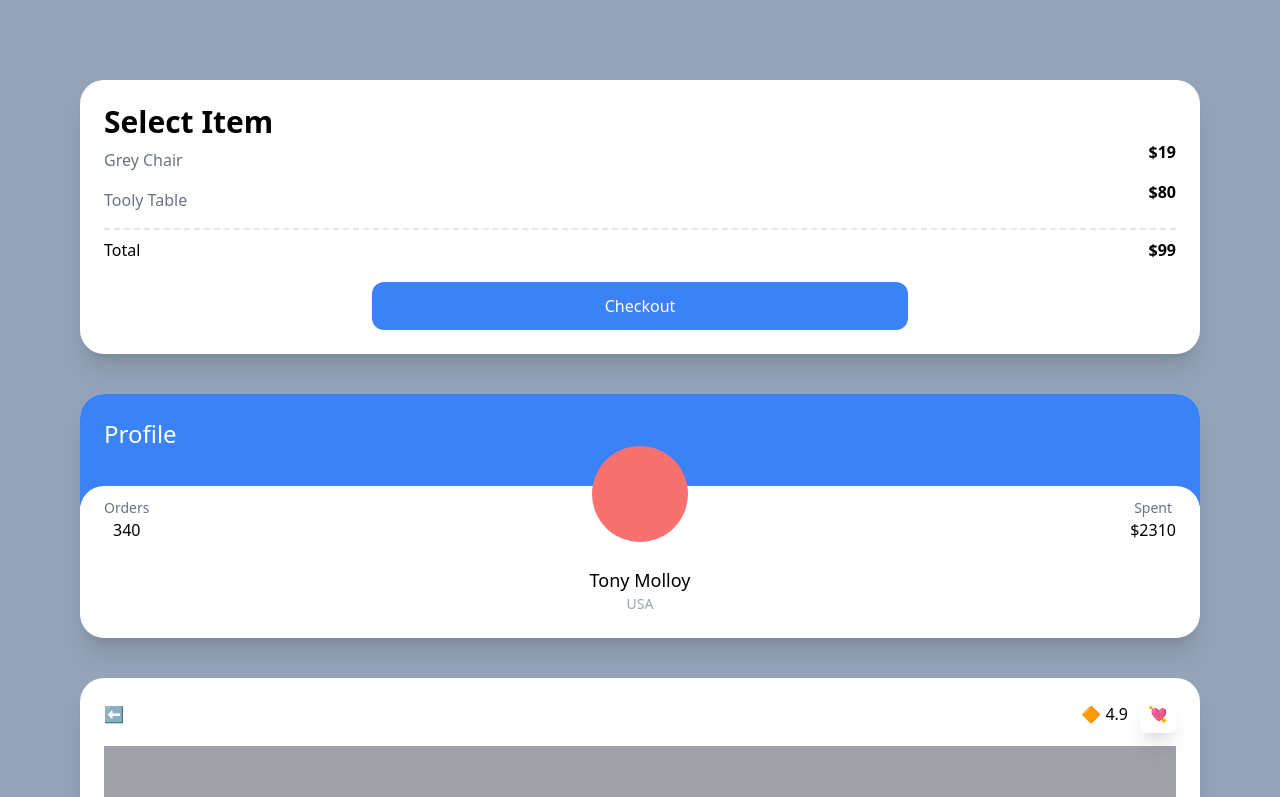
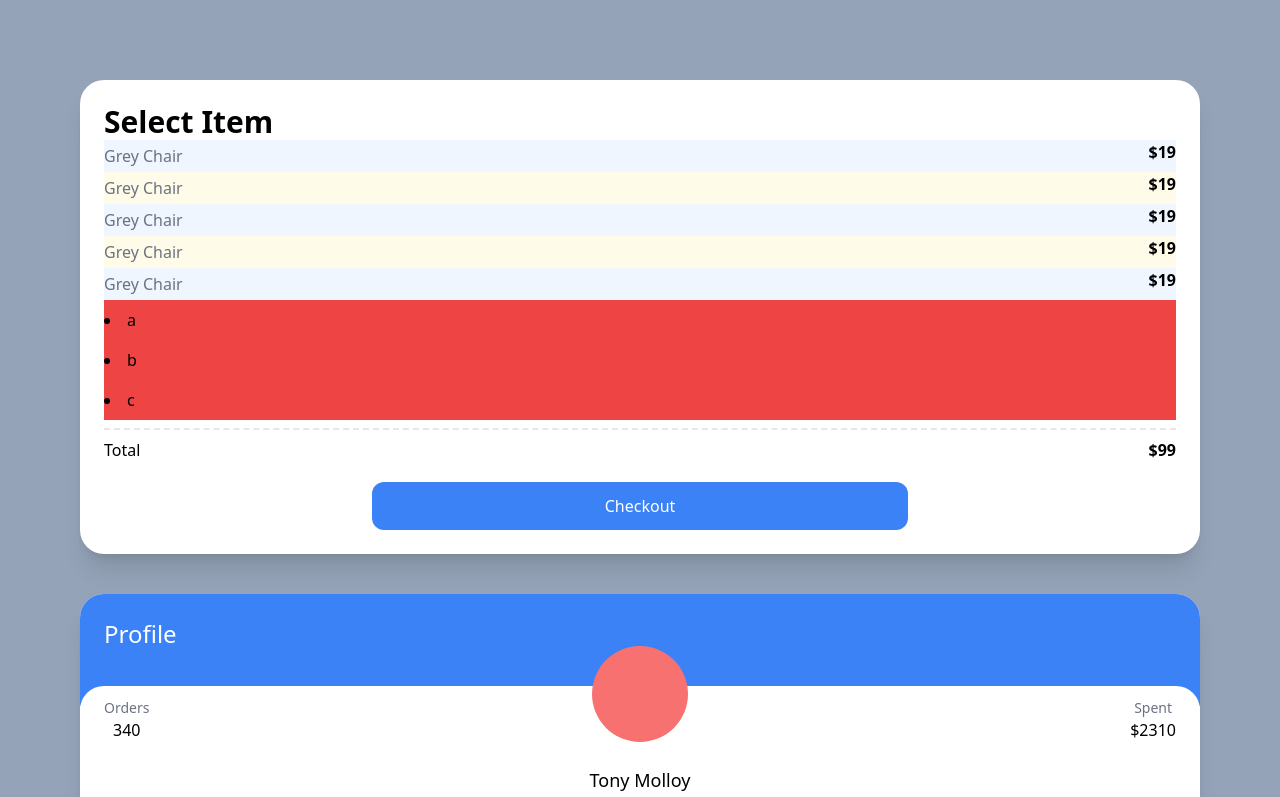
Before and after one commit to JYoungKweon/reactjs_carrot_market, a Next.js app: page / in a window 1280 px wide. Shown: the top 797 px of the page. Built offline with nearby package versions, Linux system fonts and the light colour scheme.

Commit message:
tailwindCSS_modifiers for list

```diff
--- a/pages/index.tsx
+++ b/pages/index.tsx
@@ -6,14 +6,22 @@ const Home: NextPage = () => {
       {/* Example No.1 */}
       <div className="bg-white p-6 rounded-3xl shadow-xl">
         <span className="font-semibold text-3xl">Select Item</span>
-        <div className="flex justify-between">
-          <span className="text-gray-500 my-2">Grey Chair</span>
-          <span className="font-semibold">$19</span>
-        </div>
-        <div className="flex justify-between">
-          <span className="text-gray-500 my-2">Tooly Table</span>
-          <span className="font-semibold">$80</span>
-        </div>
+        <ul>
+          {[1, 2, 3, 4, 5].map((i) => (
+            <div
+              key={i}
+              className="flex justify-between even:bg-yellow-50 odd:bg-blue-50"
+            >
+              <span className="text-gray-500 my-1 ">Grey Chair</span>
+              <span className="font-semibold">$19</span>
+            </div>
+          ))}
+        </ul>
+        {["a", "b", "c", ""].map((c, i) => (
+          <li className="bg-red-500 py-2 empty:hidden" key={i}>
+            {c}
+          </li>
+        ))}
         <div className="mt-2 pt-2 border-t-2 border-dashed flex justify-between">
           <span>Total</span>
           <span className="font-semibold">$99</span>
```
